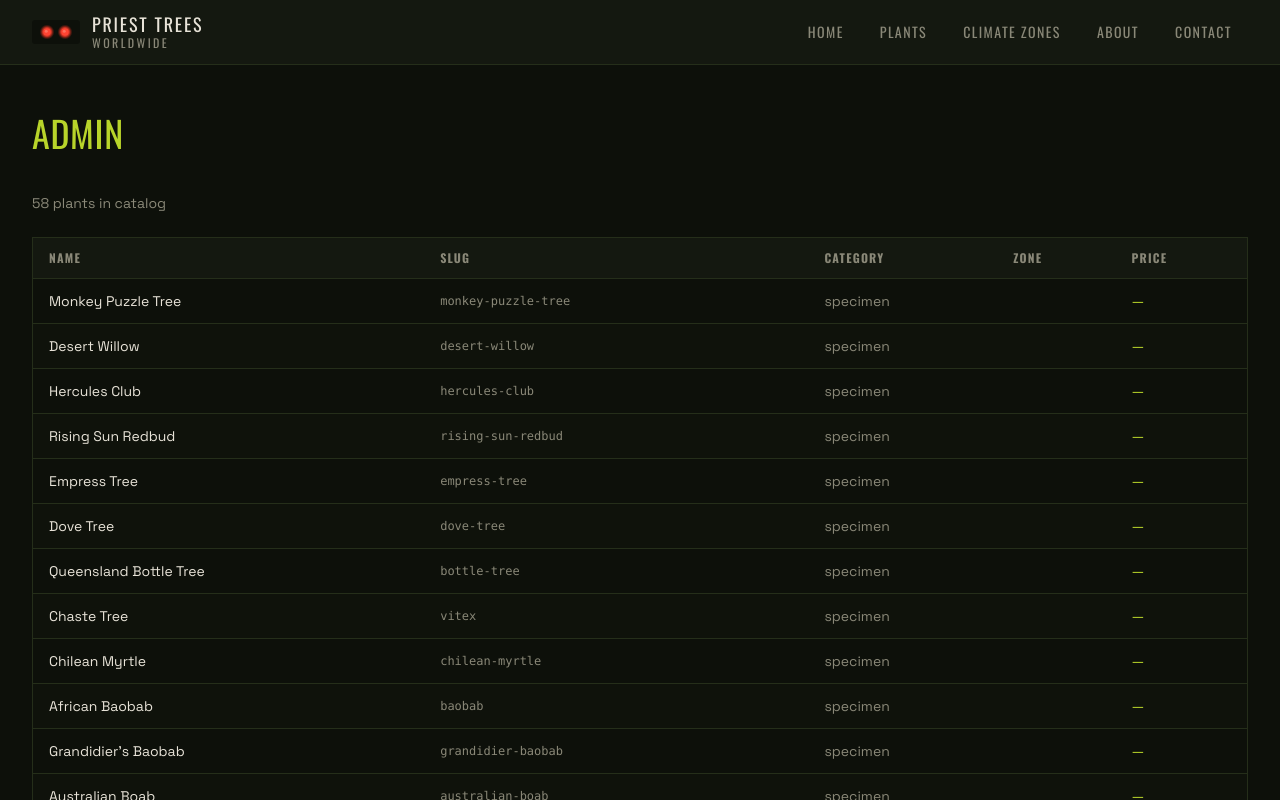
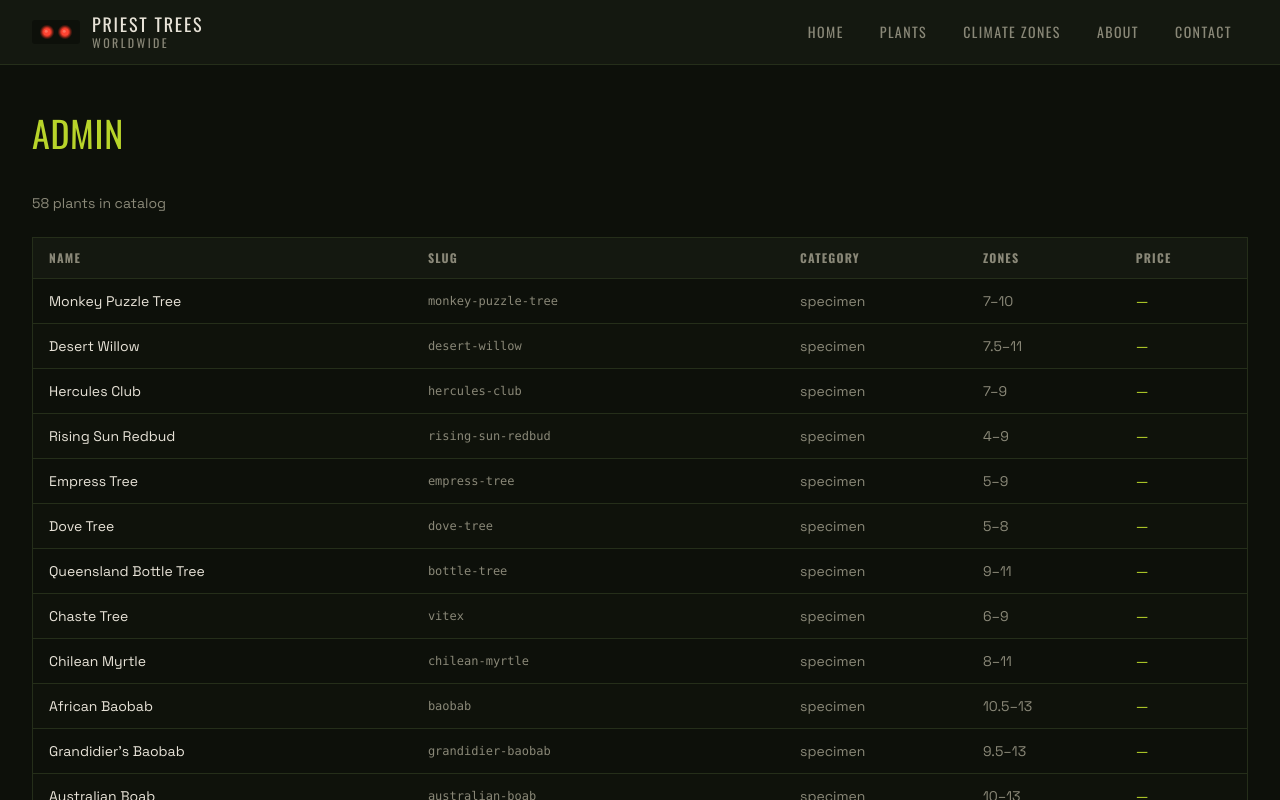
Before and after one commit to abortionstickle/priesttrees-worldwide, a Next.js app: page /admin in a window 1280 px wide. Shown: the top 800 px of the page. Built offline with nearby package versions, Linux system fonts and the light colour scheme.

Commit message:
Fix admin build error: p.zone -> p.zoneMin/zoneMax

```diff
--- a/app/admin/page.tsx
+++ b/app/admin/page.tsx
@@ -24,7 +24,7 @@ export default function AdminPage() {
               <th className="text-left px-4 py-3 text-muted text-xs tracking-widest" style={{ fontFamily: 'var(--font-display, Oswald)', textTransform: 'uppercase' }}>Name</th>
               <th className="text-left px-4 py-3 text-muted text-xs tracking-widest" style={{ fontFamily: 'var(--font-display, Oswald)', textTransform: 'uppercase' }}>Slug</th>
               <th className="text-left px-4 py-3 text-muted text-xs tracking-widest" style={{ fontFamily: 'var(--font-display, Oswald)', textTransform: 'uppercase' }}>Category</th>
-              <th className="text-left px-4 py-3 text-muted text-xs tracking-widest" style={{ fontFamily: 'var(--font-display, Oswald)', textTransform: 'uppercase' }}>Zone</th>
+              <th className="text-left px-4 py-3 text-muted text-xs tracking-widest" style={{ fontFamily: 'var(--font-display, Oswald)', textTransform: 'uppercase' }}>Zones</th>
               <th className="text-left px-4 py-3 text-muted text-xs tracking-widest" style={{ fontFamily: 'var(--font-display, Oswald)', textTransform: 'uppercase' }}>Price</th>
             </tr>
           </thead>
@@ -38,7 +38,7 @@ export default function AdminPage() {
                 <td className="px-4 py-3 text-text">{p.name}</td>
                 <td className="px-4 py-3 text-muted font-mono text-xs">{p.slug}</td>
                 <td className="px-4 py-3 text-muted">{p.category}</td>
-                <td className="px-4 py-3 text-muted">{p.zone}</td>
+                <td className="px-4 py-3 text-muted">{p.zoneMin}–{p.zoneMax}</td>
                 <td className="px-4 py-3 text-acid">{p.price ? `$${p.price}` : '—'}</td>
               </tr>
             ))}
```
